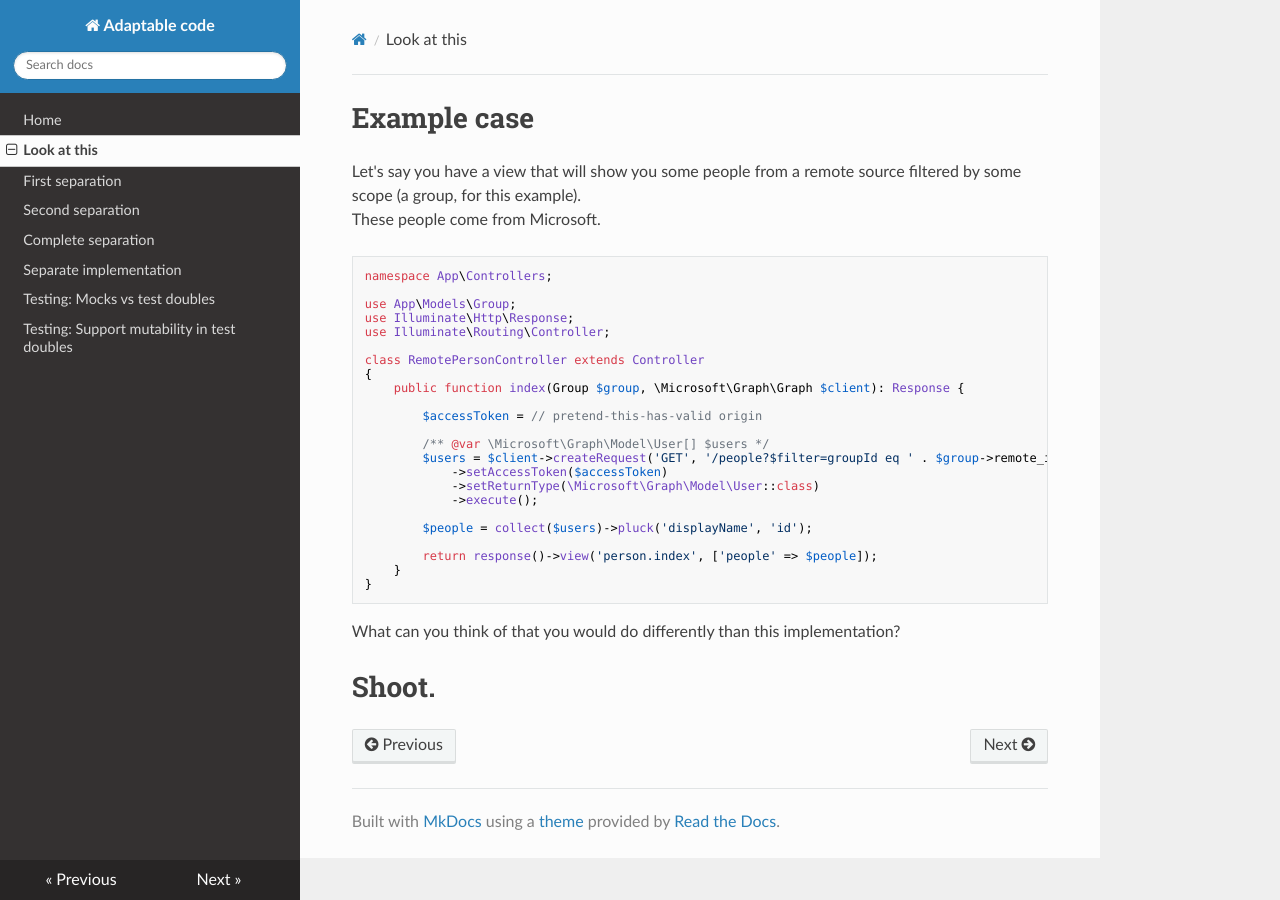
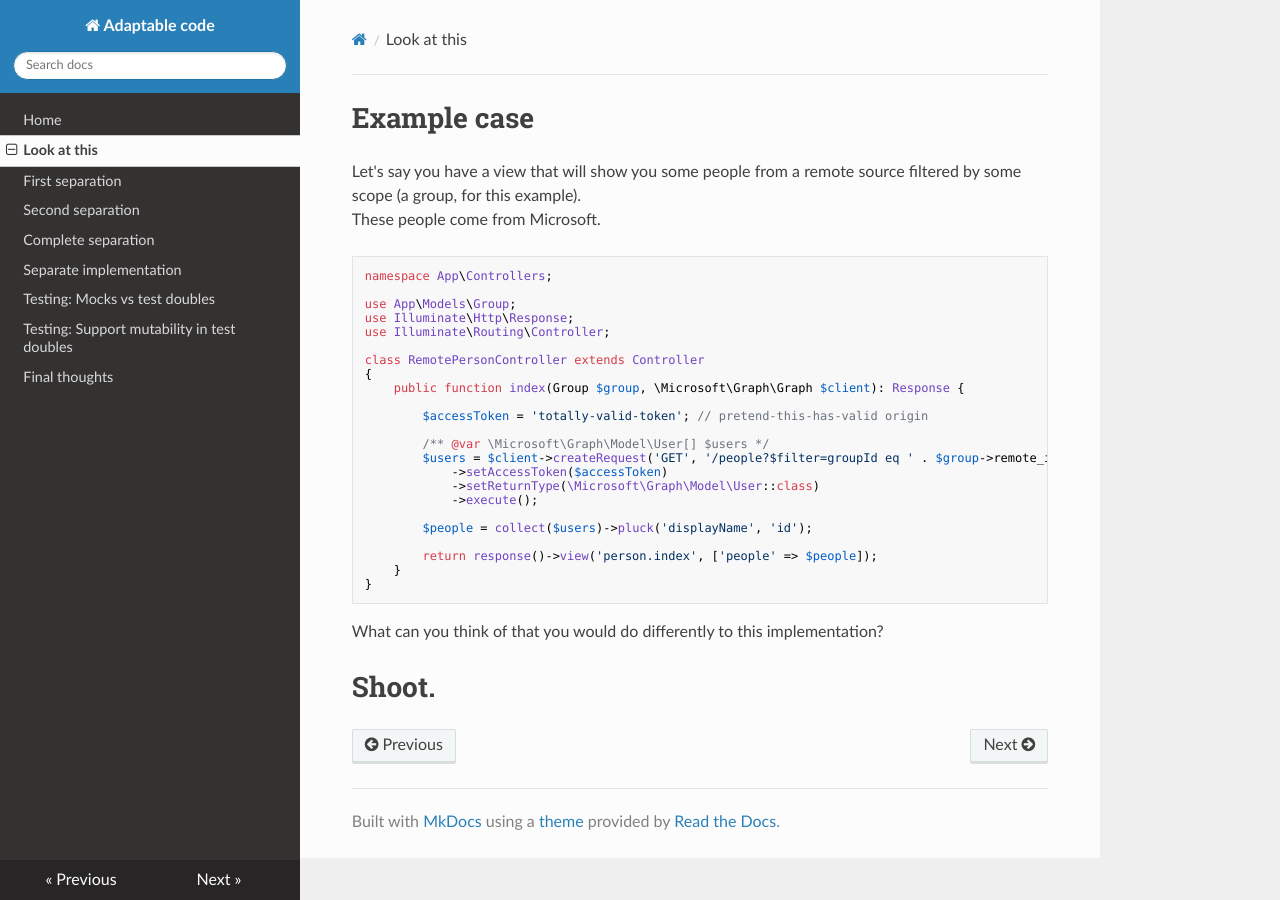
Before and after one commit to jaspermutsaerts-paqt/adaptable-code, an MkDocs documentation site: the page built from docs/0-look-at-this.md, in a window 1280 px wide. Built offline with MkDocs 1.6.1, drawn with Linux system fonts in a browser that asks for light colours; nearby versions of some CDN libraries.

````diff
--- a/docs/0-look-at-this.md
+++ b/docs/0-look-at-this.md
@@ -16,7 +16,7 @@ class RemotePersonController extends Controller
 {
     public function index(Group $group, \Microsoft\Graph\Graph $client): Response {
 
-        $accessToken = // pretend-this-has-valid origin
+        $accessToken = 'totally-valid-token'; // pretend-this-has-valid origin
 
         /** @var \Microsoft\Graph\Model\User[] $users */
         $users = $client->createRequest('GET', '/people?$filter=groupId eq ' . $group->remote_id) // pretend this is a valid filter
@@ -31,6 +31,6 @@ class RemotePersonController extends Controller
 }
 ```
 
-What can you think of that you would do differently than this implementation?
+What can you think of that you would do differently to this implementation?
 
 # Shoot.
--- a/mkdocs.yml
+++ b/mkdocs.yml
@@ -8,6 +8,8 @@ nav:
   - Separate implementation: 4-large-clients.md
   - "Testing: Mocks vs test doubles": 10-mocks-vs-test-doubles.md
   - "Testing: Support mutability in test doubles": 11-mutability-doubles.md
+  - "Final thoughts": 12-outro.md
+
 
 
 theme:
````
Also changed, not shown: README.md (+14 -0 lines), docs/1-first-separation.md (+2 -2 lines), docs/11-mutability-doubles.md (+2 -0 lines), docs/2-separate-interfaces-subject.md (+2 -2 lines), docs/index.md (+5 -1 lines), notes.txt (added).
